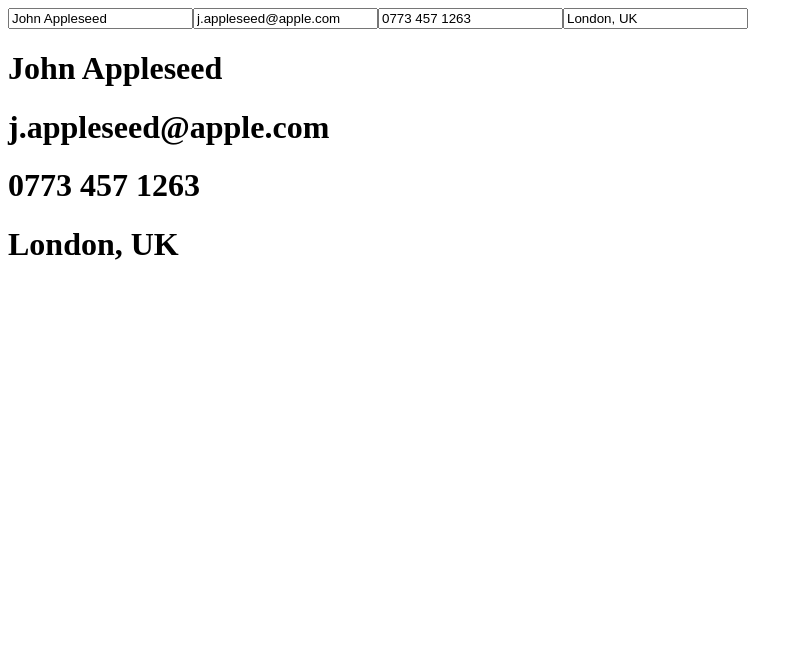
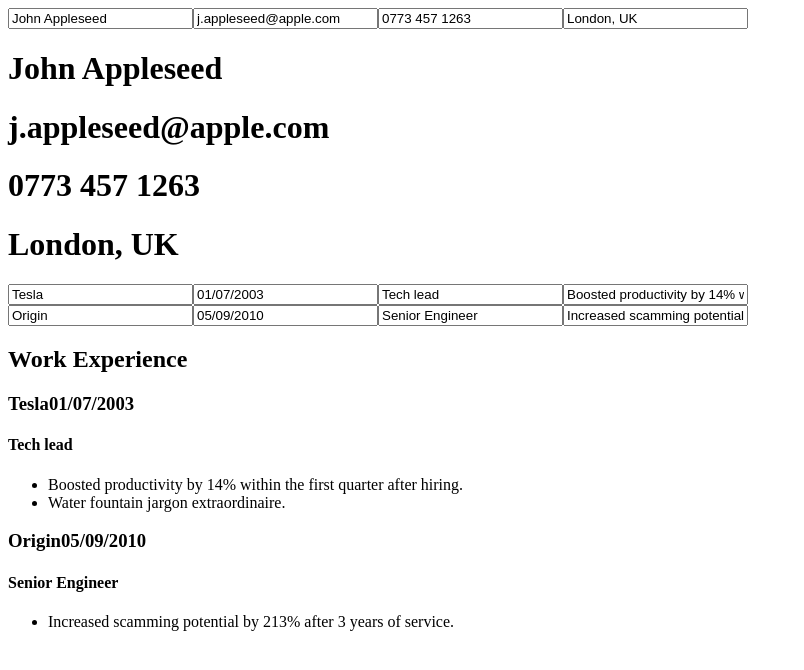
Before and after one commit to charlie-daniels/cv-project, a React (Create React App) app: page / in a window 1280 px wide. Shown: the top 670 px of the page, without its empty margins (0-804 px from the left). Built offline with nearby package versions, Linux system fonts and the light colour scheme.

Commit message:
add work experience display

```diff
--- a/src/App.js
+++ b/src/App.js
@@ -1,6 +1,7 @@
 import { Component } from "react";
 import Heading from "./components/Heading";
 import Form from "./components/Form";
+import Experience from "./components/Experience";
 
 class App extends Component {
   constructor() {
@@ -14,7 +15,26 @@
         email: 'j.appleseed@apple.com',
         phone: '0773 457 1263',
         location: 'London, UK',
-      }
+      },
+      experience: [
+        {
+          company: 'Tesla',
+          date: '01/07/2003',
+          role: 'Tech lead',
+          details: [
+            'Boosted productivity by 14% within the first quarter after hiring.',
+            'Water fountain jargon extraordinaire.'
+          ]
+        },
+        {
+          company: 'Origin',
+          date: '05/09/2010',
+          role: 'Senior Engineer',
+          details: [
+            'Increased scamming potential by 213% after 3 years of service.',
+          ]
+        }
+      ]
     }
   }
 
@@ -29,6 +49,7 @@
 
   render() {
     const heading = this.state.heading;
+    const experience = this.state.experience;
     return (
       <div className="App">
         <Form
@@ -36,7 +57,15 @@
           fields={heading}
           name='heading'
         />
-        <Heading info={this.state.heading}/>
+        <Heading info={heading}/>
+        {experience.map((job) => (
+          <Form
+            update={this.update}
+            fields={job}
+            name='experience'
+          />)
+        )}
+          <Experience info={experience}/>
       </div>
     );
   }
--- /dev/null
+++ b/src/components/Experience.js
@@ -0,0 +1,31 @@
+import { Component } from "react";
+
+class Experience extends Component {
+  constructor(props) {
+    super();
+  }
+
+  render() {
+    const jobs = this.props.info;
+    return (
+      <>
+        <h2>Work Experience</h2>
+        {jobs.map((job) => {
+          return (
+            <div>
+              <h3>
+                <span>{job.company}</span><span>{job.date}</span>
+              </h3>
+              <h4>{job.role}</h4>
+              <ul>
+                {job.details.map((detail) => <li>{detail}</li>)}
+              </ul>
+            </div>
+          )
+        })}
+      </>
+    );
+  }
+}
+
+export default Experience;
```
